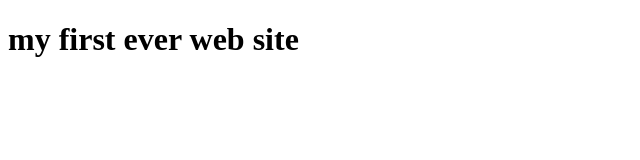
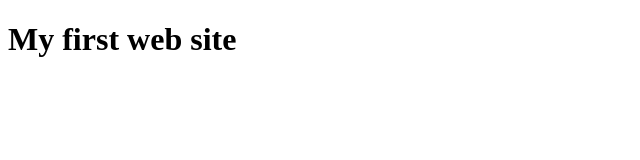
Before and after one commit to asif2703/my-first-web-site, a plain HTML site: page amar sonar bangla.html in a window 1280 px wide. Shown: the whole page, without its empty margins (0-640 px from the left). Drawn offline with Linux system fonts and the light colour scheme.

Commit message:
first ever commit

```diff
--- a/index.html
+++ b/amar sonar bangla.html
@@ -1,19 +1,15 @@
 <!doctype html>
 <html>
-<head>
+</head>
 
 <body>
-<h1>my first ever web site</h1>
-
+<h1>My first web site</h1>
 
 
 
 </body>
-
 </head>
 
 
 
-
-
 </html>
```
Also changed, not shown: 1 other file.
